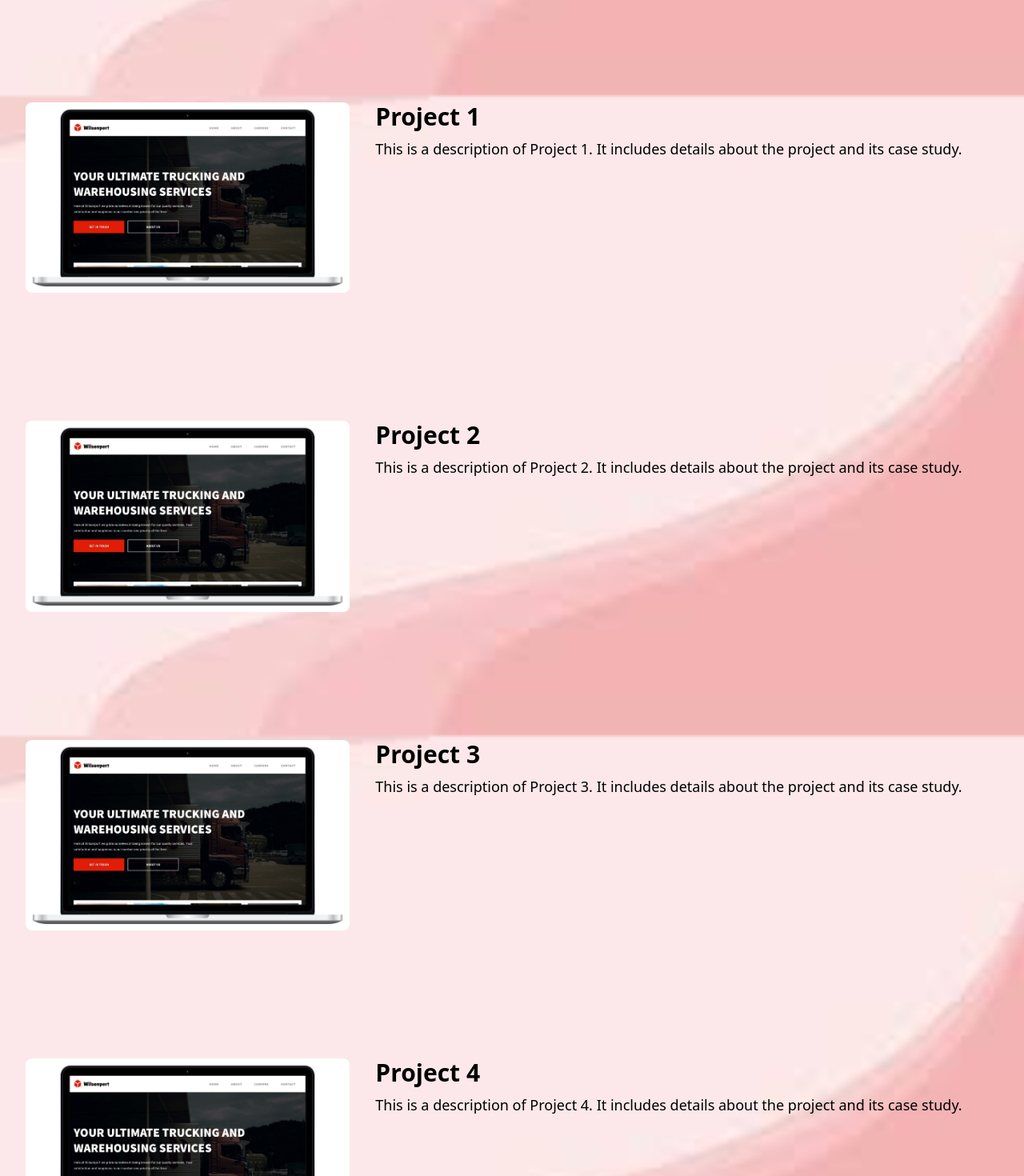
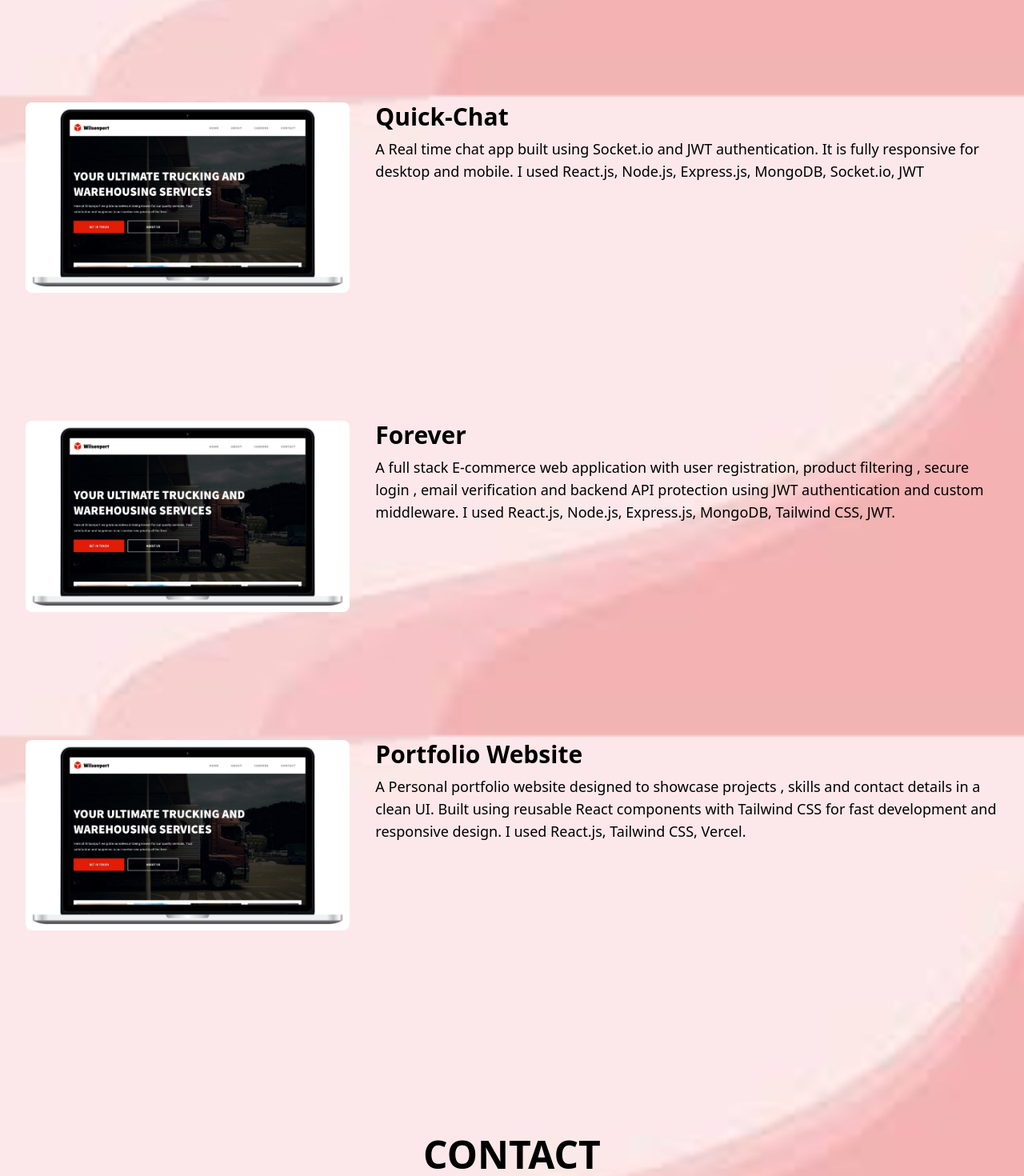
Before and after one commit to PrinceSingh786/Portfolio01, a React (Create React App) app: page / in a window 1280 px wide. Shown: the part 1480-2950 px from the top of the page at 80% size. Built offline with nearby package versions, Linux system fonts and the light colour scheme.

Commit message:
Update project titles and descriptions in Project.js

```diff
--- a/src/components/Project.js
+++ b/src/components/Project.js
@@ -3,29 +3,23 @@ import project1Image from "../assets/project1.jpeg";
 
 const projects = [
   {
-    title: "Project 1",
+    title: "Quick-Chat",
     description:
-      "This is a description of Project 1. It includes details about the project and its case study.",
+      "A Real time chat app built using Socket.io and JWT authentication. It is fully responsive for desktop and mobile. I used React.js, Node.js, Express.js, MongoDB, Socket.io, JWT",
     imageUrl: project1Image,
   },
   {
-    title: "Project 2",
+    title: "Forever ",
     description:
-      "This is a description of Project 2. It includes details about the project and its case study.",
+      "A full stack E-commerce web application with user registration, product filtering , secure login , email verification and backend API protection using JWT authentication and custom middleware. I used React.js, Node.js, Express.js, MongoDB, Tailwind CSS, JWT.",
     imageUrl: project1Image,
   },
   {
-    title: "Project 3",
+    title: "Portfolio Website",
     description:
-      "This is a description of Project 3. It includes details about the project and its case study.",
+      "A Personal portfolio website designed to showcase projects , skills and contact details in a clean UI. Built using reusable React components with Tailwind CSS for fast development and responsive design. I used React.js, Tailwind CSS, Vercel. ",
     imageUrl: project1Image,
-  },
-  {
-    title: "Project 4",
-    description:
-      "This is a description of Project 4. It includes details about the project and its case study.",
-    imageUrl: project1Image,
-  },
+  }
   // Add more projects as needed
 ];
 
```
